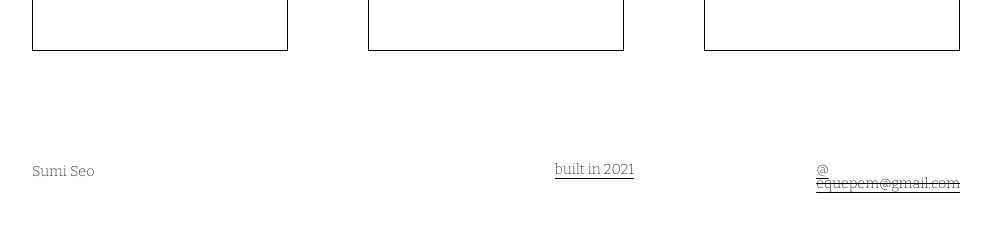
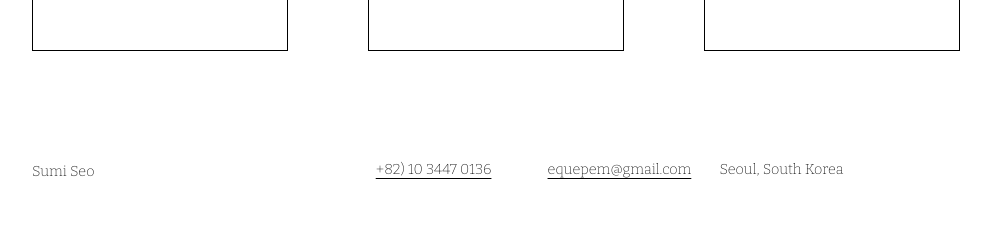
Before and after one commit to SumiSeo/portfolio, a website: page index.html in a window 1280 px wide. Shown: the part 3725-3956 px from the top of the page, without its empty margins (256-1247 px from the left). Drawn offline with nearby package versions, Linux system fonts and the light colour scheme; a web font is replaced by a local one.

Commit message:
change layout and contents

```diff
--- a/index.html
+++ b/index.html
@@ -225,12 +225,11 @@
             <input type="text" placeholder="Email"/>
           </div> -->
           <div class="footer__box footer__box--3">
-            <span class="footer__box--copy">Sumi Seo
+            <span class="footer__box--copy">Sumi Seo</span>
 
-              </span>
-
-            <span>built in 2021</span>
-            <span>@ <span>equepem@gmail.com</span> </span>
+            <span>+82) 10 3447 0136</span>
+            <span>equepem@gmail.com</span>
+            <span>Seoul, South Korea <span></span> </span>
           </div>
         </div>
        </div>
--- a/src/scss/styles.scss
+++ b/src/scss/styles.scss
@@ -529,10 +529,9 @@ main {
   margin-top: 5rem;
   padding: 2rem 0;
   display: grid;
-  grid-template-columns: 4fr 2fr 1fr;
-  grid-auto-rows: 50px;
+  grid-template-columns: 2fr 1fr 1fr 1fr 0.4fr;
+  position: relative;
   .footer__box--copy {
-    width: 80%;
     line-height: 1.2;
   }
   span {
@@ -544,6 +543,7 @@ main {
     text-decoration: underline;
     text-underline-position: under;
   }
+
   span:last-child span {
     text-decoration: line-through;
   }
```
Also changed, not shown: dist/css/styles.css.
